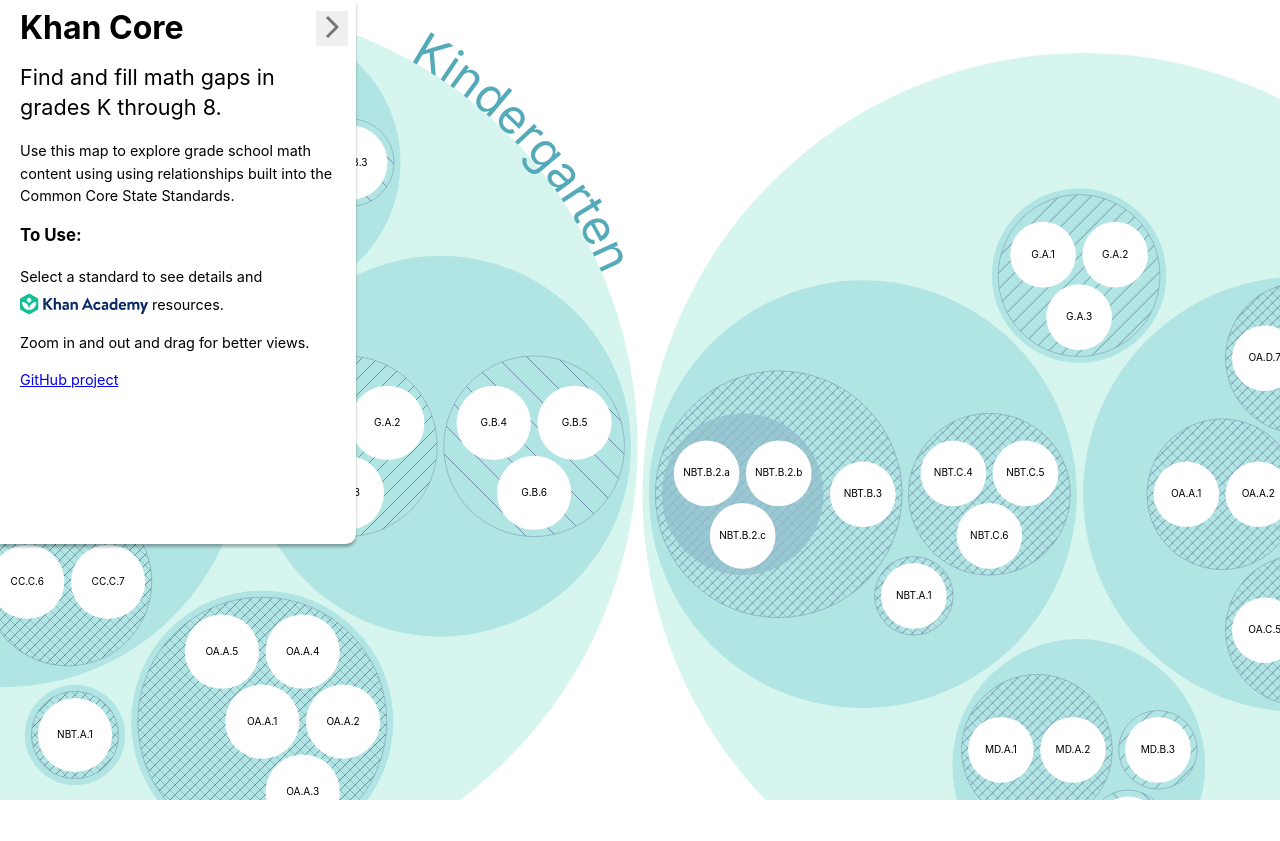
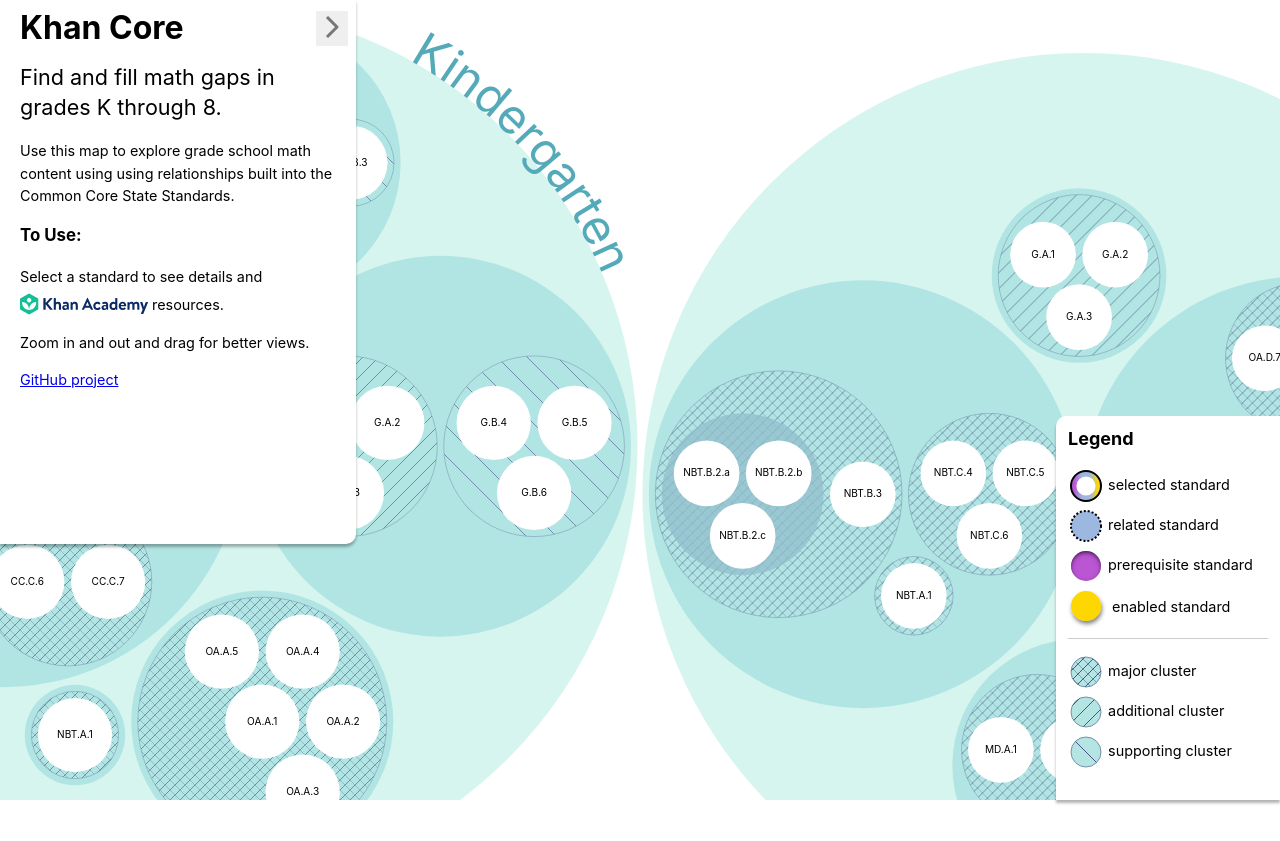
Before and after one commit to annr/khan-core, a React (Create React App) app: page / in a window 1280 px wide. Built offline with nearby package versions, Linux system fonts and the light colour scheme.

Commit message:
add legend and make new styles for the legend items based on the styles in the visualization. reuse what I can, but the legend examples need to be modified for the size.

```diff
--- a/src/App.js
+++ b/src/App.js
@@ -1,7 +1,7 @@
 import React from 'react';
 import Container from "./Container"
 import SidePanel from './SidePanel';
-// import Footer from './Footer';
+import Legend from './Legend';
 
 class App extends React.Component {
 
@@ -11,7 +11,7 @@
         {/* <h1>Khan Academy Common Core</h1> */}
         <SidePanel />
         <Container />
-        {/* <Footer /> */}
+        <Legend />
       </React.Fragment>
     );
   }
--- a/src/Container.js
+++ b/src/Container.js
@@ -76,12 +76,29 @@
                         <filter id="raised" height="200%" width="200%">
                             <feDropShadow dx="3" dy="5" stdDeviation="2" floodColor="#000" floodOpacity="0.5" />
                         </filter>
+                        <filter id="raised-example" height="200%" width="200%">
+                            <feDropShadow dx="1" dy="3" stdDeviation="2" floodColor="#000" floodOpacity="0.5" />
+                        </filter>
                         <filter id="inset-shadow" x="-50%" y="-50%" width="200%" height="200%">
                             <feComponentTransfer in="SourceAlpha">
                                 <feFuncA type="table" tableValues="1 0" />
                             </feComponentTransfer>
                             <feGaussianBlur stdDeviation="4" />
                             <feOffset dx="0" dy="5" result="offsetblur" />
+                            <feFlood floodColor="rgb(0, 0, 0)" result="color" />
+                            <feComposite in2="offsetblur" operator="in" />
+                            <feComposite in2="SourceAlpha" operator="in" />
+                            <feMerge>
+                                <feMergeNode in="SourceGraphic" />
+                                <feMergeNode />
+                            </feMerge>
+                        </filter>
+                        <filter id="inset-shadow-example" x="-50%" y="-50%" width="200%" height="200%">
+                            <feComponentTransfer in="SourceAlpha">
+                                <feFuncA type="table" tableValues="1 0" />
+                            </feComponentTransfer>
+                            <feGaussianBlur stdDeviation="2" />
+                            <feOffset dx="0" dy="2" result="offsetblur" />
                             <feFlood floodColor="rgb(0, 0, 0)" result="color" />
                             <feComposite in2="offsetblur" operator="in" />
                             <feComposite in2="SourceAlpha" operator="in" />
--- /dev/null
+++ b/src/Legend.css
@@ -0,0 +1,81 @@
+#legend {
+    background-color:#fff;
+    position: absolute;
+    bottom: 0;
+    right: 0;
+    height: 360px;
+    width: 200px;
+    padding: 12px;
+    box-shadow: 0 3px 3px 0 rgba(0, 0, 0, .3);
+    overflow: auto;
+    border-radius: 10px 0 0;
+    font-size: 0.9em;
+}
+
+#legend dl {
+    margin-top: 0;
+}
+
+#legend dl dt {
+    font-size: large;
+    margin-bottom: 18px;
+    font-weight: bold;
+}
+
+#legend dl dd {
+    margin: 0 0 4px 0;
+}
+
+.standardsList {
+    padding-bottom: 6px;
+    border-bottom: 1px solid #ccc;
+}
+
+.legendItem {
+    vertical-align: middle;
+}
+
+.selected-node-example {
+    stroke-width: 5px;
+    stroke: url(#rainbow);
+    fill: none;
+}
+
+.selectedRing-example {
+    stroke: black;
+    stroke-width: 2;
+    opacity: 1;
+    fill: none;
+}
+
+.non-directional-example {
+    stroke-dasharray: 2 2;
+    stroke: black;
+    stroke-width: 2;
+}
+
+.prerequisite-example {
+    filter: url(#inset-shadow-example);
+}
+
+.enabled-example {
+    filter: url(#raised-example);
+}
+
+.cluster-example {
+    fill: #B5E5E3;
+    stroke-width: 1;
+    stroke: #748FAA;
+}
+
+.major-example {
+    fill: url(#major);
+}
+
+.additional-example {
+    fill: url(#additional);
+}
+
+.supporting-example {
+    fill: url(#supporting);
+}
--- /dev/null
+++ b/src/Legend.js
@@ -0,0 +1,112 @@
+import React from "react";
+import { scaleLinear } from "d3-scale";
+import "./Legend.css"
+
+const PREREQS = scaleLinear().domain([1, 6])
+    .range(["mediumorchid", "#fcdef1"]);
+
+const ENABLED = scaleLinear().domain([1, 6])
+    .range(["gold", "lightgoldenrodyellow"]);
+
+const RELATED = scaleLinear().domain([1, 6])
+    .range(["#9db8e0", "white"]);
+
+export default class Legend extends React.Component {
+
+    // constructor(props) {
+    //     super(props)
+    //     this.createLegend = this.createLegend.bind(this)
+    // }
+    // componentDidMount() {
+    //     this.createLegend()
+    // }
+    // componentDidUpdate() {
+    //     this.createLegend()
+    // }
+    // createLegend() {
+
+    // }
+
+    renderSelected() {
+        return (
+            <svg height="36" width="36" className="legendItem">
+                <circle r="12" cx="18" cy="18" class="selected-node-example"></circle>
+                <circle r="15" cx="18" cy="18" class="selectedRing-example"></circle>
+            </svg>
+        );
+    }
+
+    renderRelated() {
+        return (
+            <svg height="36" width="36" className="legendItem">
+                <circle r="15" cx="18" cy="18" class="non-directional-example" fill={RELATED(1)}></circle>
+            </svg>
+        );
+    }
+
+    renderPrerequisite() {
+        return (
+            <svg height="36" width="36" className="legendItem">
+                <circle r="15" cx="18" cy="18" class="prerequisite-example" fill={PREREQS(1)}></circle>
+            </svg>
+        );
+    }
+
+    renderEnabled() {
+        return (
+            <svg height="40" width="40" className="legendItem">
+                <circle r="15" cx="18" cy="18" class="enabled-example" fill={ENABLED(1)}></circle>
+            </svg>
+        );
+    }
+
+    renderMajor() {
+        return (
+            <svg height="36" width="36" className="legendItem">
+                <circle r="15" cx="18" cy="18" class="cluster-example"></circle>
+                <circle r="15" cx="18" cy="18" class="major-example"></circle>
+            </svg>
+        );
+    }
+
+    renderAdditional() {
+        return (
+            <svg height="36" width="36" className="legendItem">
+                <circle r="15" cx="18" cy="18" class="cluster-example"></circle>
+                <circle r="15" cx="18" cy="18" class="additional-example"></circle>
+            </svg>
+        );
+    }
+
+    renderSupporting() {
+        return (
+            <svg height="36" width="36" className="legendItem">
+                <circle r="15" cx="18" cy="18" class="cluster-example"></circle>
+                <circle r="15" cx="18" cy="18" class="supporting-example"></circle>
+            </svg>
+        );
+    }
+
+    render() {
+        return (
+            <div id="legend">
+                <dl>
+                    <dt>
+                        Legend
+                    </dt>
+                    <dl className="standardsList">
+                        <dd>{this.renderSelected()} selected standard</dd>
+                        <dd>{this.renderRelated()} related standard</dd>
+                        <dd>{this.renderPrerequisite()} prerequisite standard</dd>
+                        <dd>{this.renderEnabled()} enabled standard</dd>
+                    </dl>
+                    <dl className="clustersList">
+                        <dd>{this.renderMajor()} major cluster</dd>
+                        <dd>{this.renderAdditional()} additional cluster</dd>
+                        <dd>{this.renderSupporting()} supporting cluster</dd>
+                    </dl>
+                </dl>
+            </div>
+        );
+    }
+}
```
